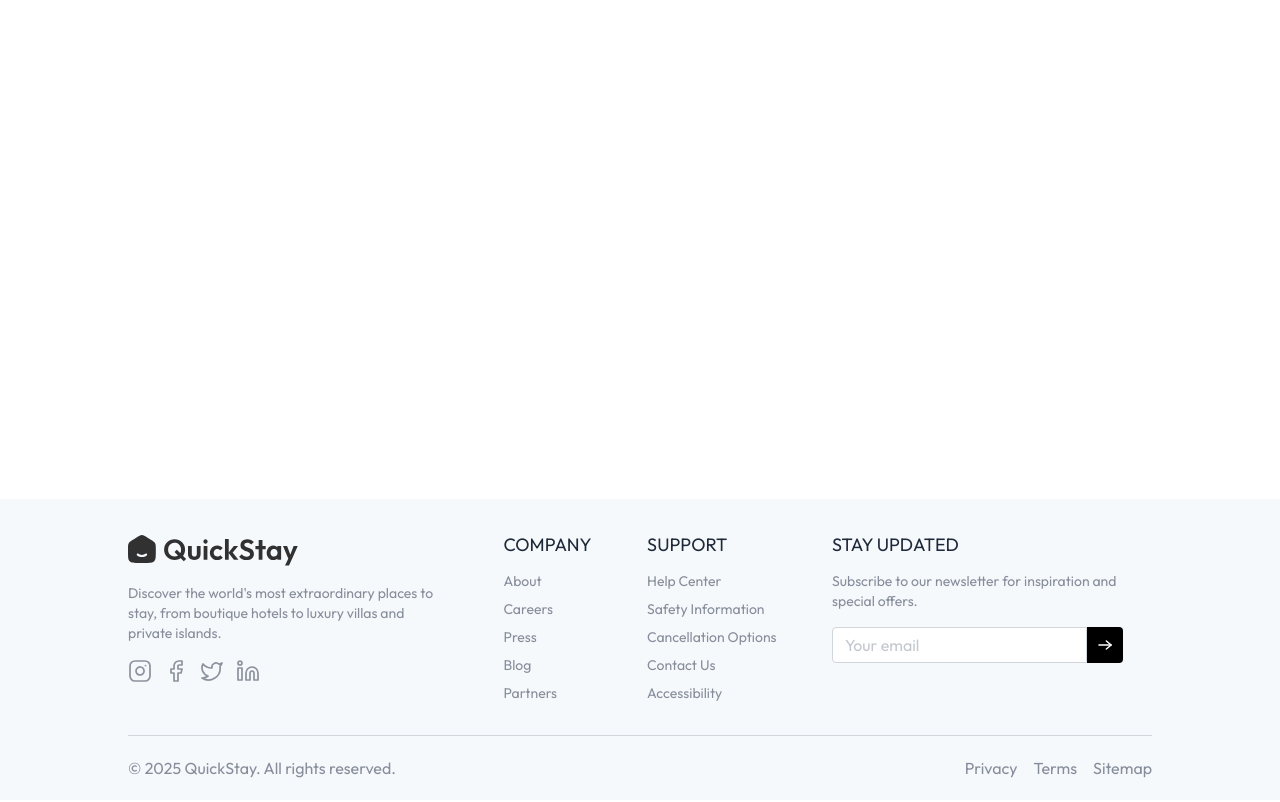
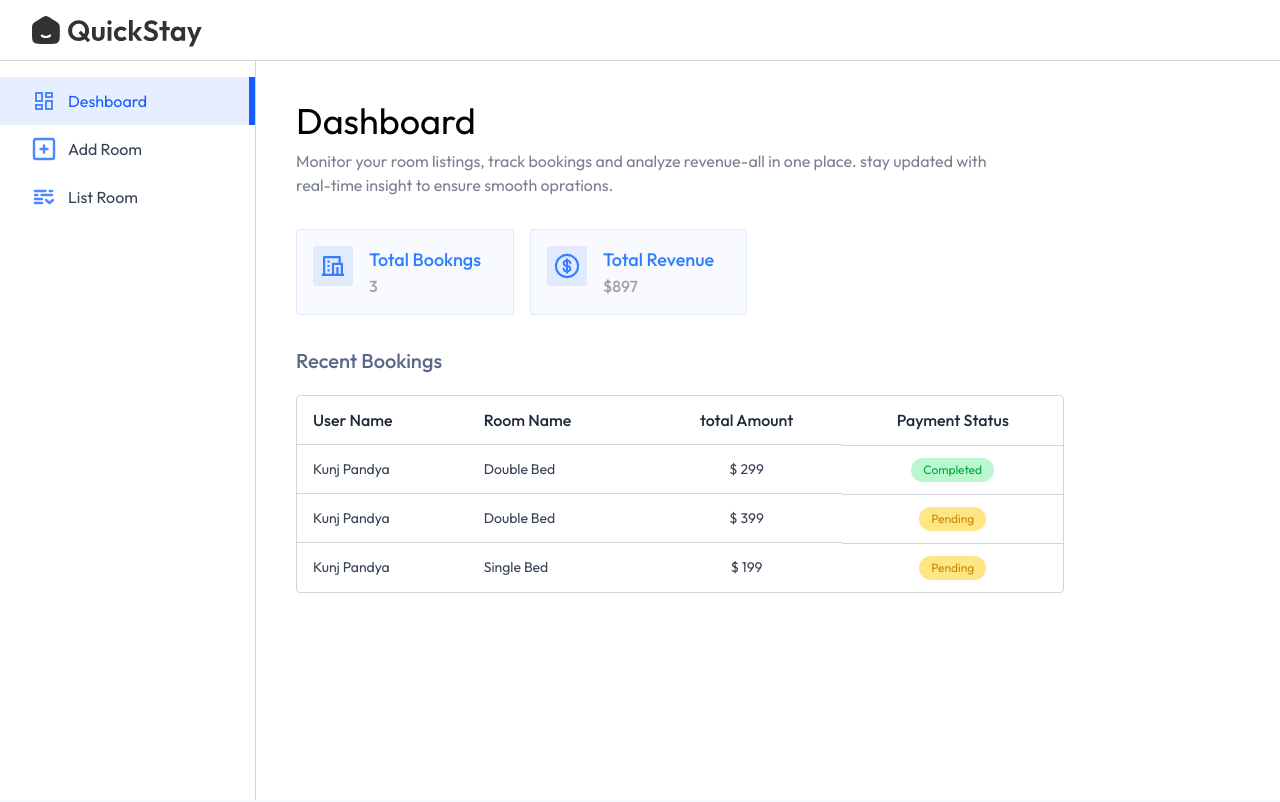
Before and after one commit to kunj-pandya/QuickStay, a React (Vite) app in the folder client/: page /owner in a window 1280 px wide. Shown: the top 802 px of the page. Built offline with nearby package versions, Linux system fonts and the light colour scheme; no server answers; a web font is replaced by a local one.

Commit message:
add owner dashboard

```diff
--- a/client/src/App.jsx
+++ b/client/src/App.jsx
@@ -7,6 +7,10 @@
 import RoomDetails from './pages/RoomDetails';
 import MyBookings from './pages/MyBookings';
 import HotelReg from './components/HotelReg';
+import Layout from './pages/HotelOwner/Layout';
+import Dashboard from './pages/HotelOwner/Dashboard';
+import AddRoom from './pages/HotelOwner/AddRoom';
+import ListRoom from './pages/HotelOwner/ListRoom';
 
 const App = () => {
   const IsOwnerPath = useLocation().pathname.includes("owner");
@@ -23,6 +27,13 @@
           <Route path='/rooms' element={<AllRooms />} />
           <Route path='/rooms/:id' element={<RoomDetails/>}/>
           <Route path='/my-bookings' element={<MyBookings/>} />
+          <Route path='/owner' element={<Layout/>}>
+
+          <Route index element={<Dashboard/>}/>
+          <Route path="add-room" element={<AddRoom/>}/>
+          <Route path="list-room" element={<ListRoom/>}/>
+
+          </Route>
         </Routes>
       </main>
 
--- a/client/src/assets/assets.js
+++ b/client/src/assets/assets.js
@@ -115,8 +115,8 @@
 // User Dummy Data
 export const userDummyData = {
     "_id": "user_2unqyL4diJFP1E3pIBnasc7w8hP",
-    "username": "Great Stack",
-    "email": "user.greatstack@gmail.com",
+    "username": "Kunj Pandya",
+    "email": "kunjpandya@gmail.com",
     "image": "https://img.clerk.com/eyJ0eXBlIjoicHJveHkiLCJzcmMiOiJodHRwczovL2ltYWdlcy5jbGVyay5kZXYvdXBsb2FkZWQvaW1nXzJ2N2c5YVpSSEFVYVUxbmVYZ2JkSVVuWnFzWSJ9",
     "role": "hotelOwner",
     "createdAt": "2025-03-25T09:29:16.367Z",
--- /dev/null
+++ b/client/src/components/HotelOwner/NavBar.jsx
@@ -0,0 +1,17 @@
+import React from 'react'
+import { Link } from 'react-router-dom'
+import { assets } from '../../assets/assets'
+import { UserButton } from '@clerk/clerk-react'
+
+const NavBar = () => {
+  return (
+    <div className='flex items-center justify-between px-4 md:px-8 border-b border-gray-300 py-3 bg-white transition-all duration-300'>
+      <Link to={'/'}>
+        <img src={assets.logo} alt='logo' className='h-9 invert opacity-80'/>
+      </Link>
+      <UserButton />
+    </div>
+  )
+}
+
+export default NavBar
--- /dev/null
+++ b/client/src/components/HotelOwner/Sidebar.jsx
@@ -0,0 +1,23 @@
+import React from 'react'
+import { assets } from '../../assets/assets'
+import { NavLink } from 'react-router-dom'
+
+const Sidebar = () => {
+    const sidebarLinks = [
+        { name: "Deshboard", path: "/owner", icon: assets.dashboardIcon },
+        { name: "Add Room", path: "/owner/add-room", icon: assets.addIcon },
+        { name: "List Room", path: "/owner/list-room", icon: assets.listIcon },
+    ]
+  return (
+    <div className='md:w-64 border-r h-full text-base border-gray-300 pt-4 flex flex-col transition-all duration-300'>
+      {sidebarLinks.map((item, index) => (
+        <NavLink to={item.path} key={index} end="/owner" className={({isActive}) => `flex items-center py-3 px-4 md:px-8 gap-3 ${isActive ? "border-r-4 md:border-r-[6px] bg-blue-600/10 border-blue-600 text-blue-600" : "hover:bg-gray-100/90 border-white text-gray-700"}`}>
+            <img src={item.icon} alt={item.name} className='min-h-6 min-w-6'/>
+            <p className='md:block hidden text-center'>{item.name}</p>
+        </NavLink>
+      ))}
+    </div>
+  )
+}
+
+export default Sidebar
--- /dev/null
+++ b/client/src/pages/HotelOwner/AddRoom.jsx
@@ -0,0 +1,11 @@
+import React from 'react'
+
+const AddRoom = () => {
+  return (
+    <div>
+
+    </div>
+  )
+}
+
+export default AddRoom
--- /dev/null
+++ b/client/src/pages/HotelOwner/Dashboard.jsx
@@ -0,0 +1,74 @@
+import React, { useState } from 'react'
+import Title from '../../components/Title'
+import { assets, dashboardDummyData } from '../../assets/assets'
+
+const Dashboard = () => {
+
+    const [ dashboardData, setDashboardData ] = useState(dashboardDummyData);
+  return (
+    <div>
+      <Title align='left' font='outfit' title='Dashboard' subTitle='Monitor your room listings, track bookings and analyze revenue-all in one place. stay updated with real-time insight to ensure smooth oprations.'/>
+
+      <div className='flex gap-4 my-8'>
+        {/* ---- Total bookings ---- */}
+        <div className='bg-primary/3 border border-primary/10 rounded flex p-4 pr-8'>
+            <img src={assets.totalBookingIcon} alt='' className='max-sm:hidden h-10' />
+            <div className='flex flex-col sm:ml-4 font-medium'>
+                <p className='text-blue-500 text-lg'>Total Bookngs</p>
+                <p className='text-neutral-400 text-base'>{dashboardData.totalBookings}</p>
+            </div>
+         </div>
+
+        {/* ---- Total Revenue ---- */}
+        <div className='bg-primary/3 border border-primary/10 rounded flex p-4 pr-8'>
+            <img src={assets.totalRevenueIcon} alt='' className='max-sm:hidden h-10' />
+            <div className='flex flex-col sm:ml-4 font-medium'>
+                <p className='text-blue-500 text-lg'>Total Revenue</p>
+                <p className='text-neutral-400 text-base'>${dashboardData.totalRevenue}</p>
+            </div>
+         </div>
+      </div>
+
+      {/* ---- Recent Bookings ---- */}
+      <h2 className='text-xl text-blue-950/70 font-medium mb-5'>Recent Bookings</h2>
+
+      <div className='w-full max-w-3xl text-left border border-gray-300 rounded max-h-80 overflow-y-scroll'>
+        <table className='w-full'>
+            <thead className='bg-gary-50'>
+                <tr>
+                    <th className='py-3 px-4 text-gray-800 font-medium'>User Name</th>
+                    <th className='py-3 px-4 text-gray-800 font-medium max-sm:hidden'>Room Name</th>
+                    <th className='py-3 px-4 text-gray-800 font-medium text-center'>total Amount</th>
+                    <th className='py-3 px-4 text-gray-800 font-medium text-center'>Payment Status</th>
+                </tr>
+            </thead>
+
+            <tbody className='text-sm'>
+                {dashboardData.bookings.map((item, index) => (
+                    <tr key={index}>
+                        <td className='py-3 px-4 text-gray-700 border-t border-gray-300'>
+                            {item.user.username}
+                        </td>
+                        <td className='py-3 px-4 text-gray-700 border-t border-gray-300 max-sm:hidden'>
+                            {item.room.roomType}
+                        </td>
+
+                        <td className='py-3 px-4 text-gray-700 border-t border-gray-300 text-center'>
+                           $ {item.totalPrice}
+                        </td>
+
+                        <td className='py-3 px-4 border-t border-gray-300 flex'>
+                            <button className={`py-1 px-3 text-xs rounded-full mx-auto ${item.isPaid ? 'bg-green-200 text-green-600' : 'bg-amber-200 text-yellow-600'}`}>
+                                {item.isPaid ? 'Completed' : 'Pending'}
+                            </button>
+                        </td>
+                    </tr>
+                ))}
+            </tbody>
+        </table>
+      </div>
+    </div>
+  )
+}
+
+export default Dashboard
--- /dev/null
+++ b/client/src/pages/HotelOwner/Layout.jsx
@@ -0,0 +1,20 @@
+import React from 'react'
+import NavBar from '../../components/HotelOwner/NavBar'
+import Sidebar from '../../components/HotelOwner/Sidebar'
+import { Outlet } from 'react-router-dom'
+
+const Layout = () => {
+  return (
+    <div className='flex flex-col h-screen'>
+      <NavBar />
+      <div className='flex h-full'>
+        <Sidebar />
+        <div className='flex-1 p-4 pt-10 md:px-10 h-full'>
+            <Outlet />
+        </div>
+      </div>
+    </div>
+  )
+}
+
+export default Layout
--- /dev/null
+++ b/client/src/pages/HotelOwner/ListRoom.jsx
@@ -0,0 +1,11 @@
+import React from 'react'
+
+const ListRoom = () => {
+  return (
+    <div>
+
+    </div>
+  )
+}
+
+export default ListRoom
```
